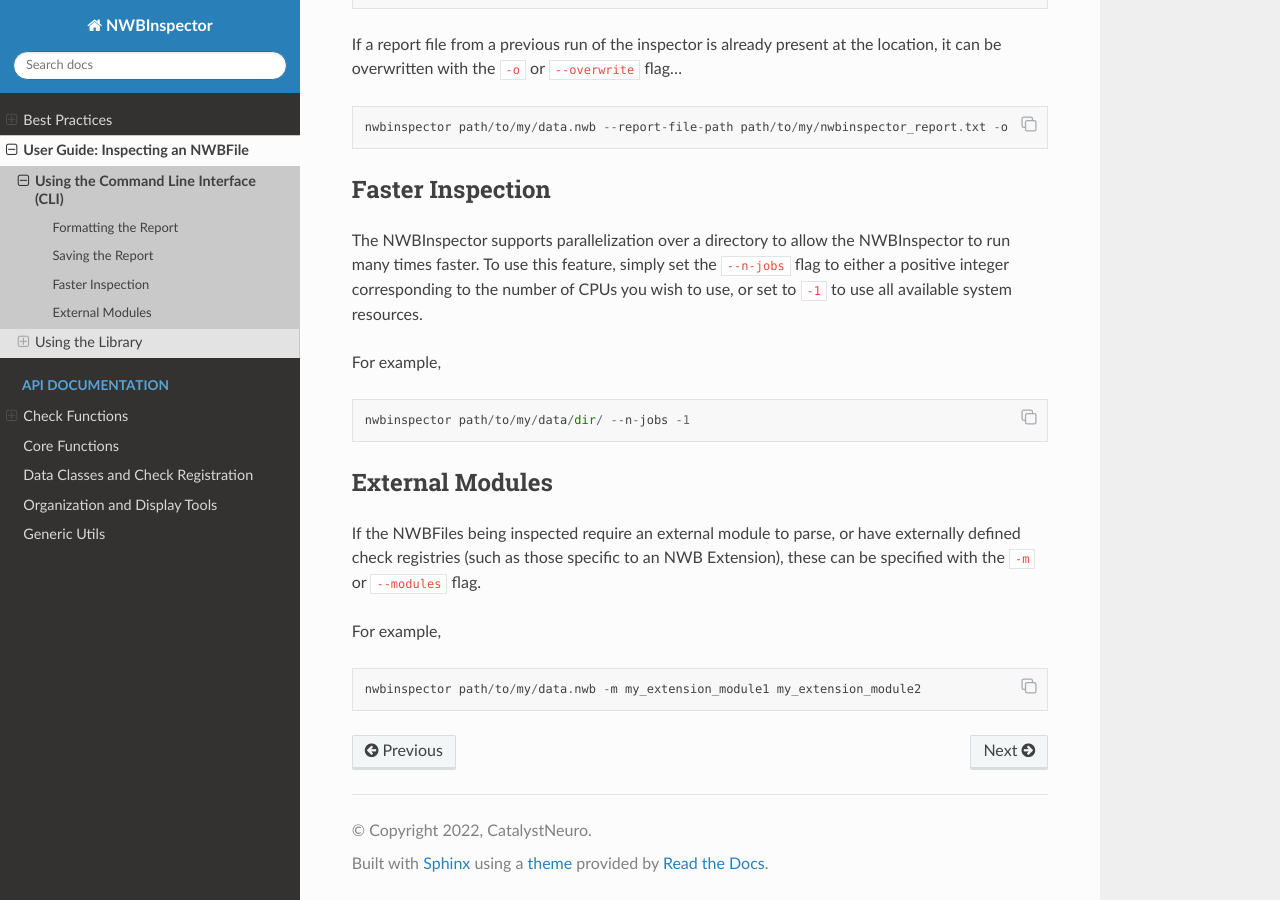
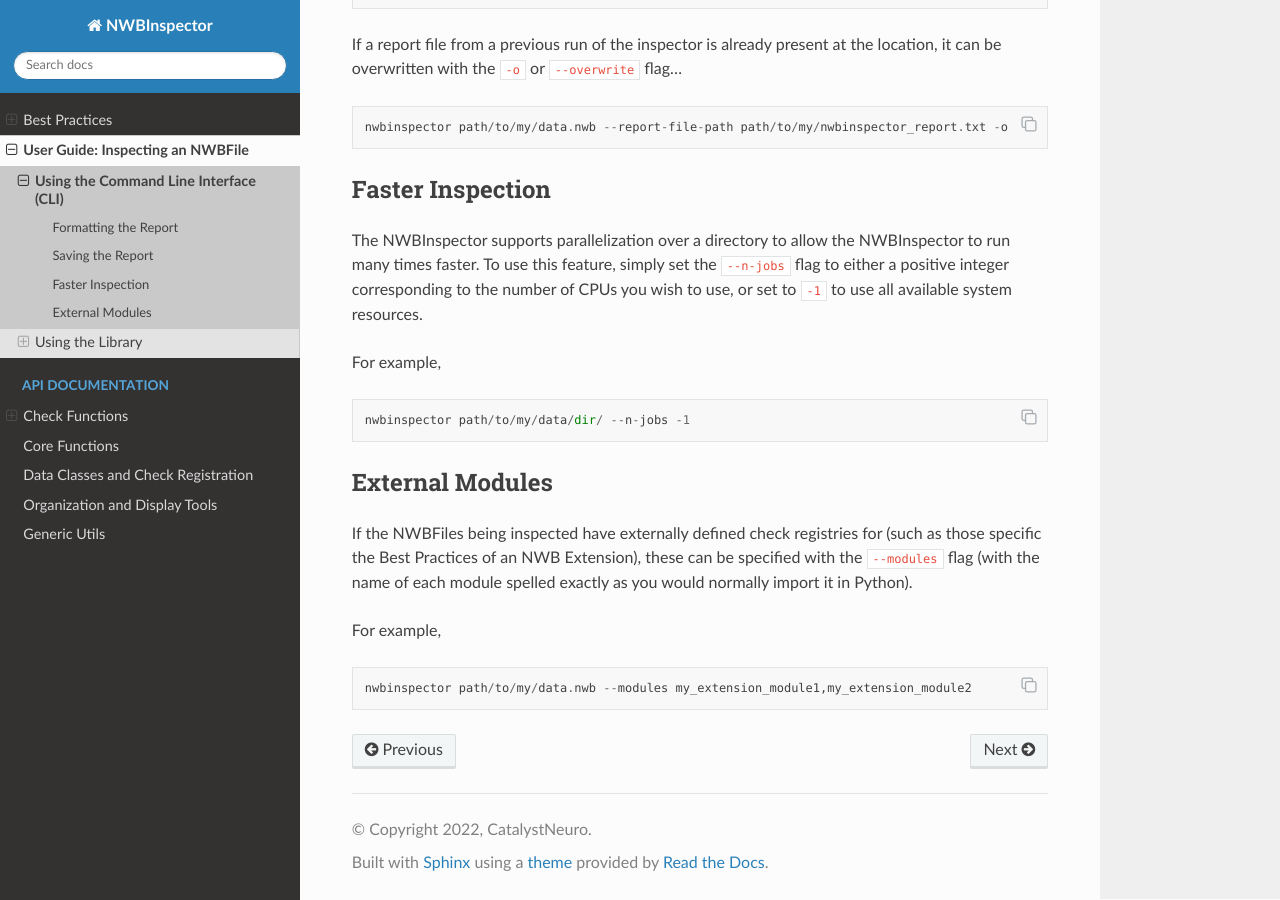
Before and after one commit to NeurodataWithoutBorders/nwbinspector, a Sphinx documentation site: the page built from docs/user_guide/command_line_usage.rst, in a window 1280 px wide and 900 px high, scrolled down 1811 px. Built offline with Sphinx 7.4.7 and the Read the Docs theme 2.0.0, drawn with Linux system fonts in a browser that asks for light colours; pages that are not in the unit, such as notebooks, are missing from menus.

Commit message:
Update command_line_usage.rst

```diff
--- a/docs/user_guide/command_line_usage.rst
+++ b/docs/user_guide/command_line_usage.rst
@@ -109,12 +109,10 @@
 External Modules
 ----------------
 
-If the NWBFiles being inspected require an external module to parse, or have externally defined check registries (such
-as those specific to an :nwb-schema:ref:`NWB Extension<extending-the-format>`), these can be specified with the ``-m``
-or ``--modules`` flag.
+If the NWBFiles being inspected have externally defined check registries for (such as those specific the Best Practices of an :nwb-schema:ref:`NWB Extension<extending-the-format>`), these can be specified with the ``--modules`` flag (with the name of each module spelled exactly as you would normally import it in Python).
 
 For example,
 
 ::
 
-    nwbinspector path/to/my/data.nwb -m my_extension_module1 my_extension_module2
+    nwbinspector path/to/my/data.nwb --modules my_extension_module1,my_extension_module2
```
